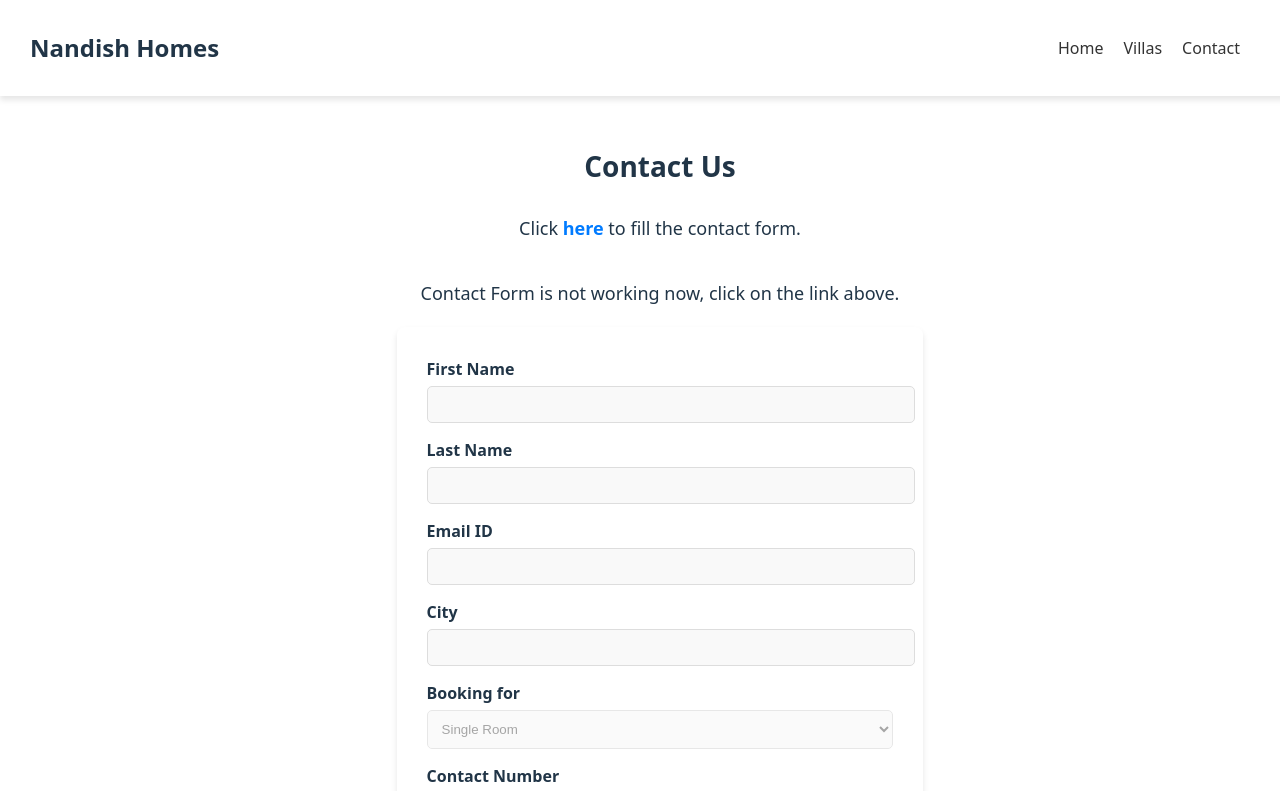
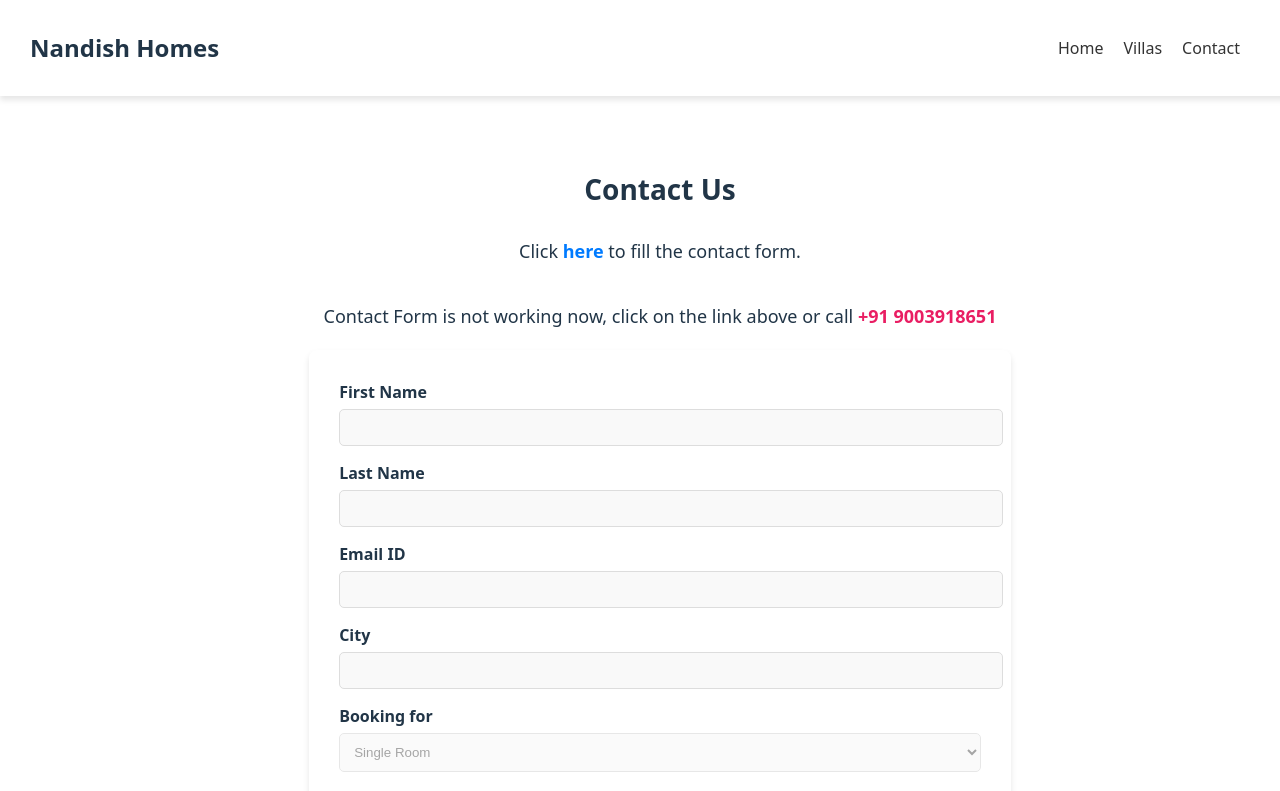
Before and after one commit to manishchandrajwar/nandishhomes, a React (Vite) app: page /contact in a window 1280 px wide. Shown: the top 791 px of the page. Built offline with nearby package versions, Linux system fonts and the light colour scheme.

Commit message:
Additional ui changes

```diff
--- a/src/pages/Contact.jsx
+++ b/src/pages/Contact.jsx
@@ -5,10 +5,19 @@ const Contact = () => {
     <div className="contact-container">
       <h1 className="page-title">Contact Us</h1>
       <p className="form-info">
-        Click <a href="https://forms.gle/5roRUvy8iNVXg4Lr7" target="_blank" rel="noopener noreferrer">here</a> to fill the contact form.
+        Click{" "}
+        <a
+          href="https://form.jotform.com/251091660663456"
+          target="_blank"
+          rel="noopener noreferrer"
+        >
+          here
+        </a>{" "}
+        to fill the contact form.
       </p>
       <p className="form-info">
-        Contact Form is not working now, click on the link above.
+        Contact Form is not working now, click on the link above or call{" "}
+        <span className="highlight-number">+91 9003918651</span>
       </p>
 
       <form className="contact-form">
--- a/src/styles/contact.css
+++ b/src/styles/contact.css
@@ -63,3 +63,8 @@
     background: #f9f9f9;
     cursor: not-allowed;
   }
+
+  .highlight-number {
+    color: #e91e63; /* You can pick any color you like */
+    font-weight: bold;
+  }
```
